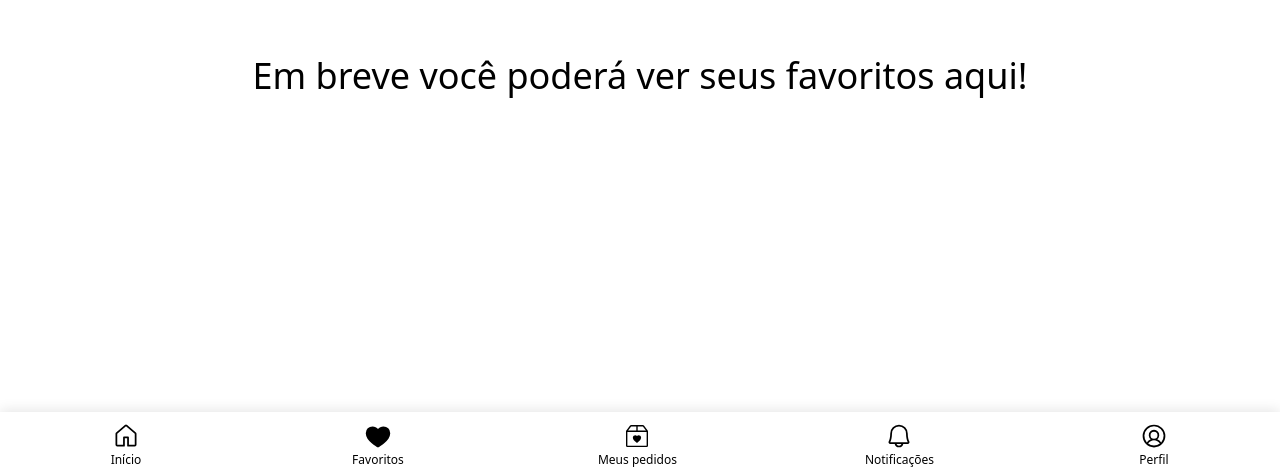
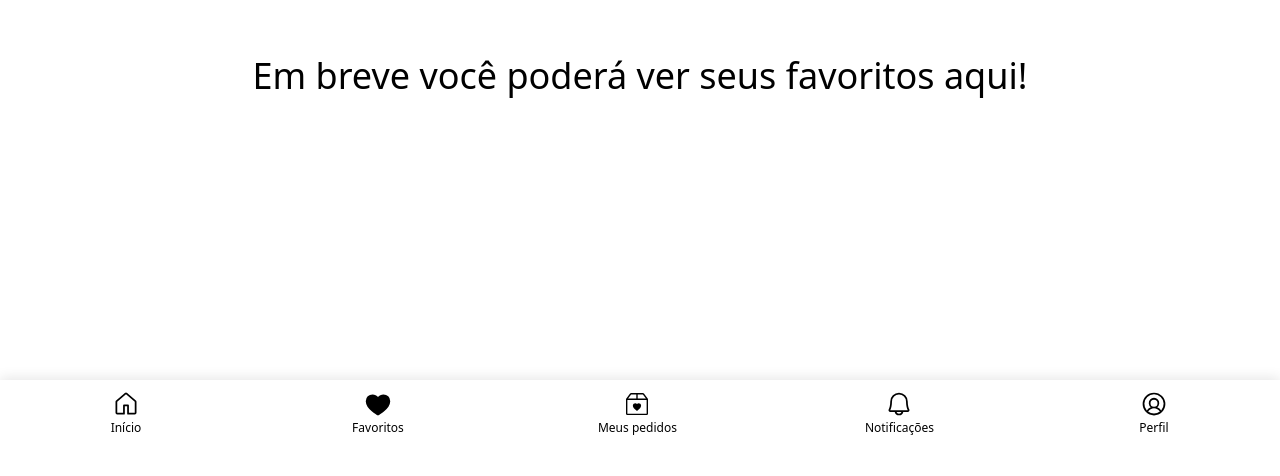
Before and after one commit to galenomoon/himoon-pwa, a Next.js app: page /favoritos in a window 1280 px wide. Shown: the part 324-800 px from the top of the page. Built offline with nearby package versions, Linux system fonts and the light colour scheme.

Commit message:
tab nav size fix

```diff
--- a/src/components/TabNavigation/index.tsx
+++ b/src/components/TabNavigation/index.tsx
@@ -75,7 +75,7 @@ export default function TabNavigator() {
   ];
 
   return (
-    <nav className="flex items-center shadow-2xl tabnavigation-shadow justify-around h-16 w-full fixed bottom-0 bg-white">
+    <nav className="flex items-center shadow-2xl tabnavigation-shadow justify-around h-24 w-full fixed bottom-0 bg-white">
       {tabs.map((tab, index) => {
         const isActive =
           (pathname === "/buscar" || pathname === "/") &&
@@ -88,7 +88,7 @@ export default function TabNavigator() {
           <Link
             key={index}
             href={tab.href}
-            className="flex text-center h-full min-w-16 flex-col py-2 items-center justify-between "
+            className="flex text-center h-full min-w-16 flex-col pt-2 pb-10 items-center justify-between"
           >
             <div className="h-12 flex items-center justify-center">
               <Icon {...props} className="flex-shrink-0" />
--- a/src/pages/index.tsx
+++ b/src/pages/index.tsx
@@ -2,6 +2,8 @@ import { useState } from "react";
 
 //components
 import Header from "@/components/Header";
+import ProductGrid from "@/components/ProductGrid";
+import CategoriesList from "@/components/CategoriesList";
 
 //assets
 import canetas from "@/assets/banners/canetas.png";
@@ -11,8 +13,6 @@ import marcaTextos from "@/assets/banners/marca-textos.png";
 
 //admoon
 import Image from "next/image";
-import CategoriesList from "@/components/CategoriesList";
-import ProductGrid from "@/components/ProductGrid";
 import { useProducts } from "@/hooks/useProducts";
 
 export default function LandingPage() {
```
Also changed, not shown: 1 other file (tests, documents, lock files or other folders).
